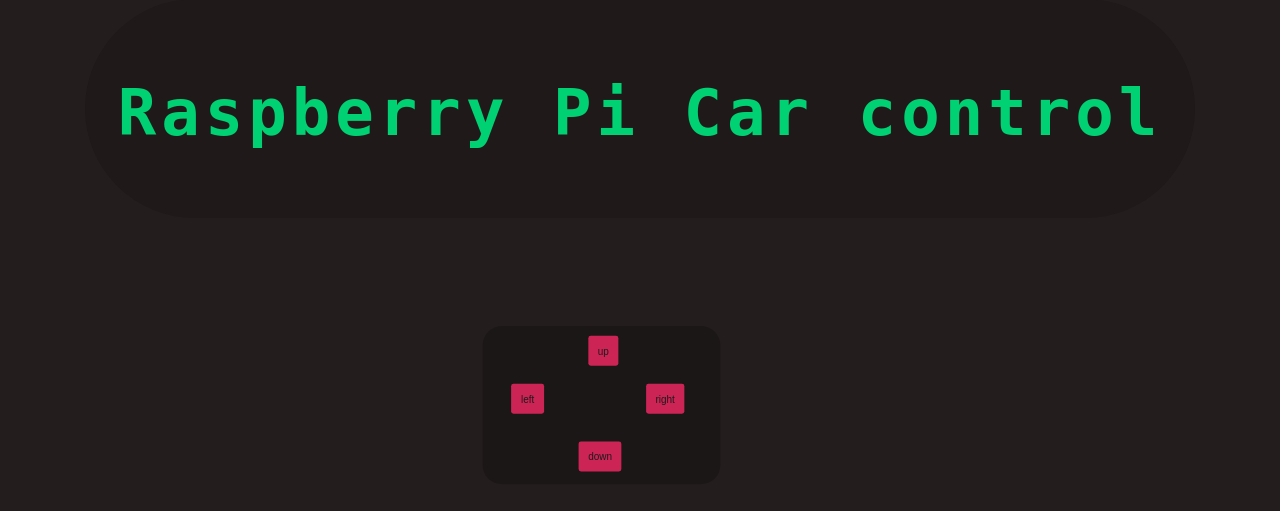
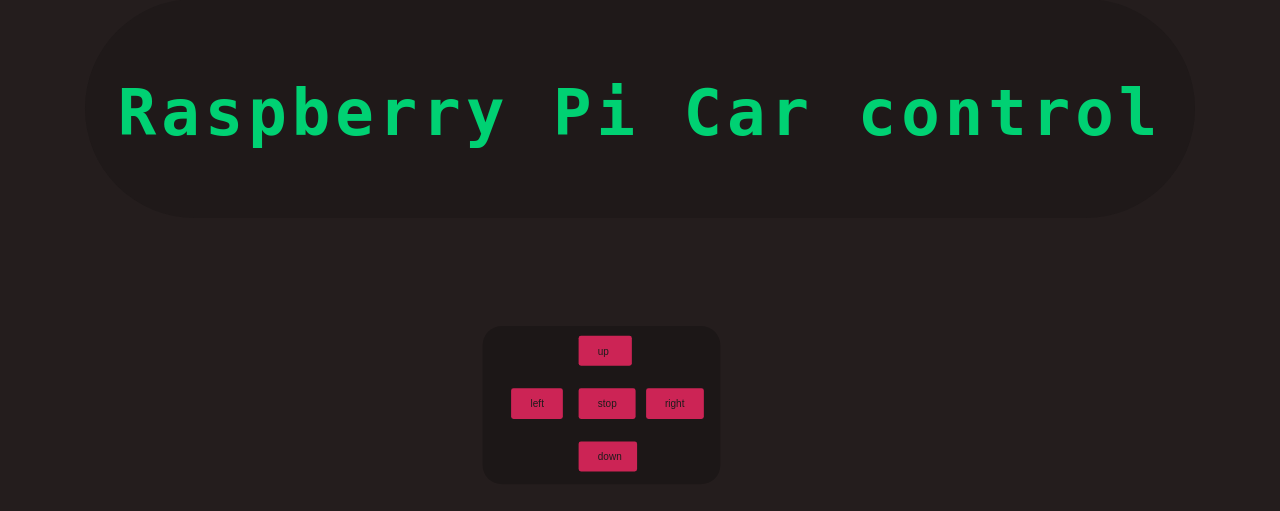
Before and after one commit to Hans-kloss2/Pi_Car, a Flask app: page / in a window 1280 px wide. Shown: the part 29-540 px from the top of the page. Run offline with Flask 2, Linux system fonts and the light colour scheme.

Commit message:
changed animation of the buttons

```diff
--- a/Website and Flask Code for pi4 car/static/css.css
+++ b/Website and Flask Code for pi4 car/static/css.css
@@ -72,6 +72,8 @@
     background-color: #CC2455;
     border-radius: 0.2rem;
     padding: 1vw;
+    padding-left: 2vw;
+    padding-right: 2vw;
     box-shadow: none;
     text-decoration: none;
     border: none;
@@ -86,7 +88,7 @@
     cursor: pointer;
     transition: 0.5s;
     opacity: 1;
-    padding: 1.1vw;
+    padding: 1.2vw;
     padding-left: 2vw;
     padding-right: 2vw;
 }
@@ -94,8 +96,9 @@
 
 #up{
     position: fixed;
-    left: 11vw;
+    left: 10vw;
     top: 1vw;
+    padding-right: 2.4vw;
 }
 
 
@@ -103,20 +106,28 @@
     position: fixed;
     left: 10vw;
     top: 12vw;
+    padding-right: 1.6vw;
 }
 
 
 #right{
     position: fixed;
     left: 17vw;
-    top: 6vw;
+    top: 6.5vw;
 }
 
 
 #left{
     position: fixed;
     left: 3vw;
-    top: 6vw;
+    top: 6.5vw;
+}
+
+
+#stop{
+    position: fixed;
+    left: 10vw;
+    top: 6.5vw;
 }
 
 
--- a/Website and Flask Code for pi4 car/templates/index.html
+++ b/Website and Flask Code for pi4 car/templates/index.html
@@ -19,6 +19,7 @@
     <input type="submit" name="submit_button" value="down" id="down" class="button">
     <input type="submit" name="submit_button" value="left" id="left" class="button">
     <input type="submit" name="submit_button" value="right" id="right" class="button">
+    <input type="submit" name="submit_button" value="stop" id="stop" class="button">
 </div>
 
 </form>
```
